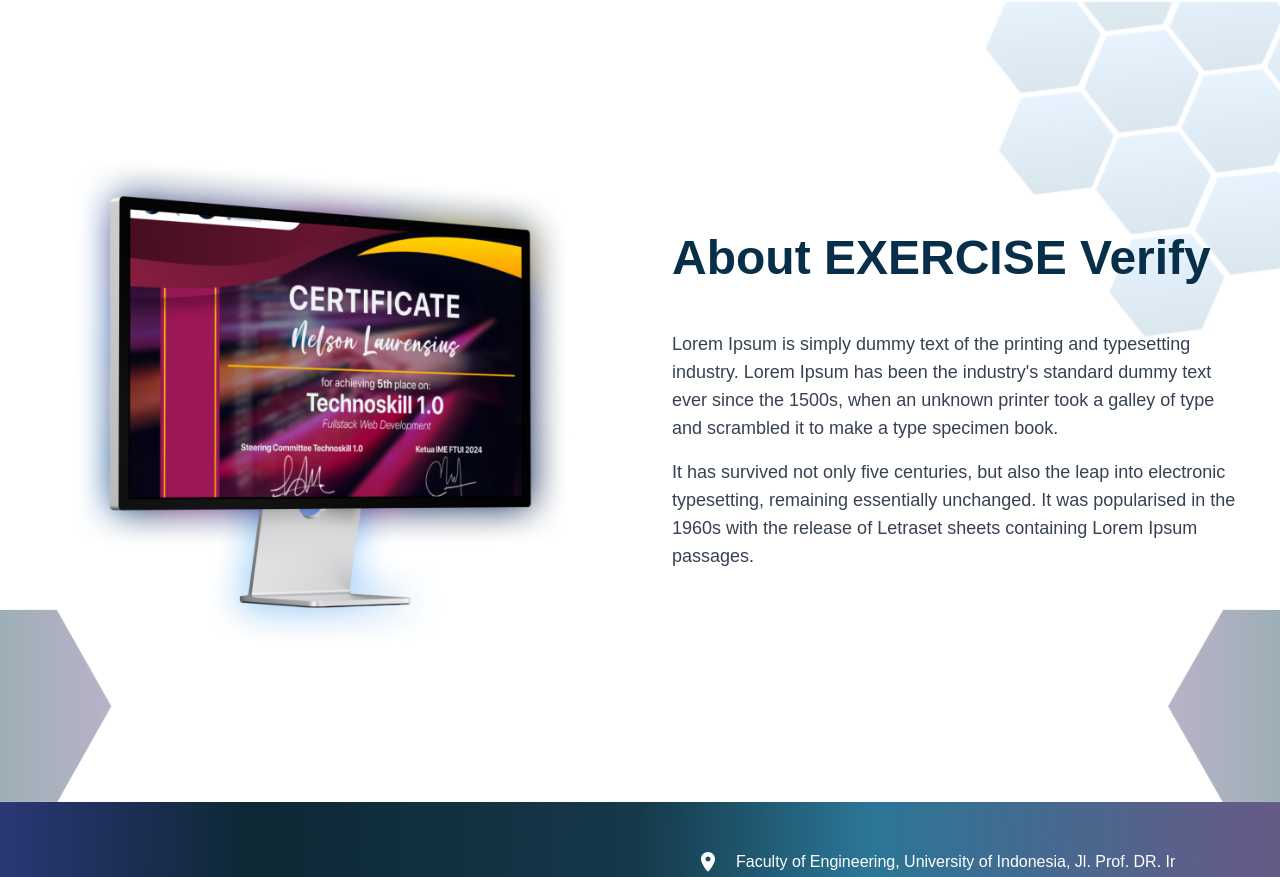
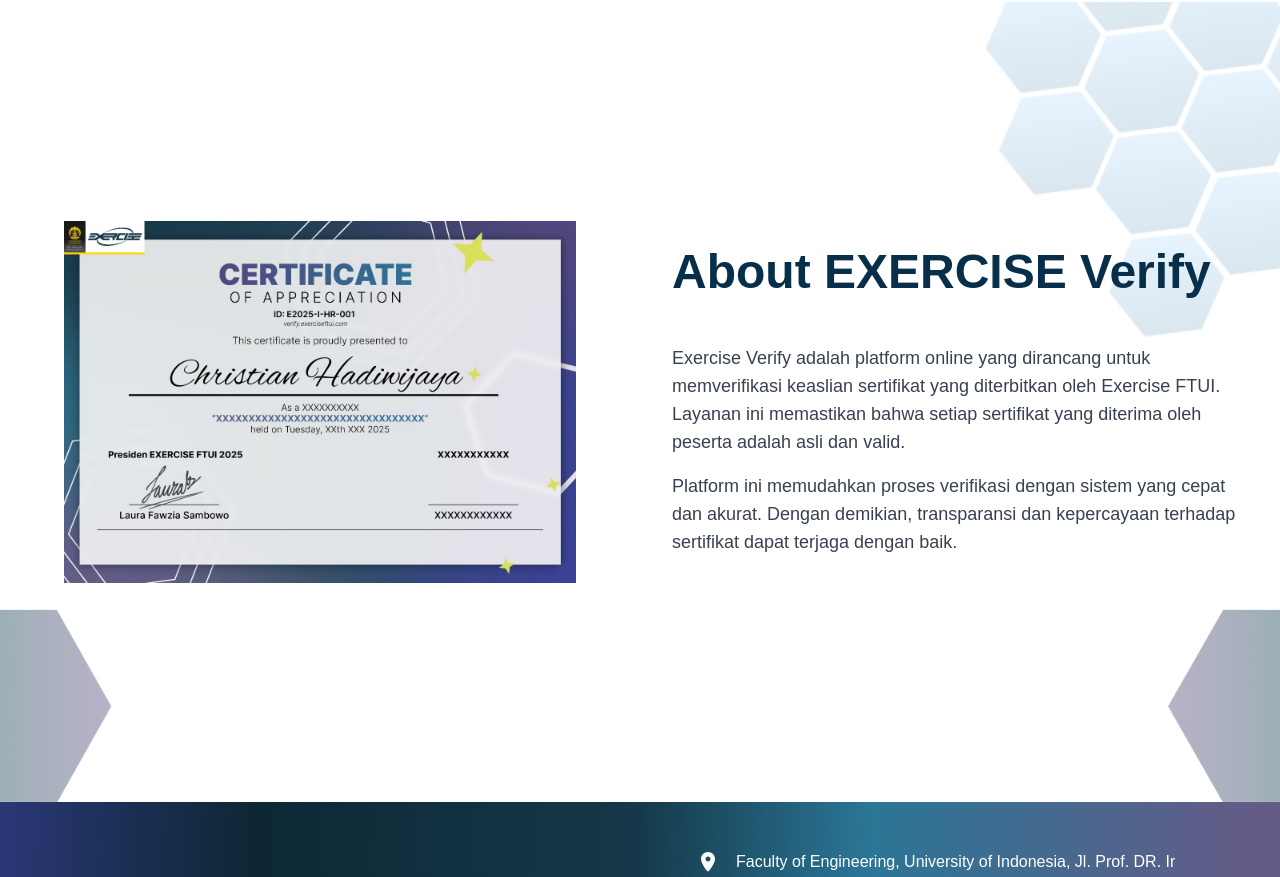
Before and after one commit to Deann7/Exercise-VerifyCertificate, a Next.js app: page / in a window 1280 px wide. Shown: the part 878-1755 px from the top of the page. Built offline with nearby package versions, Linux system fonts and the light colour scheme.

Commit message:
change message

```diff
--- a/src/components/About.js
+++ b/src/components/About.js
@@ -7,7 +7,7 @@
       <div className="container mx-auto flex flex-col md:flex-row items-center gap-8 md:gap-16">
         <div className="w-full md:w-1/2 flex justify-center transform hover:scale-105 transition-all duration-300">
           <img
-            src="/Computer.png"
+            src="/ContohSertifikat.jpg"
             alt="Certificate Example"
             className="max-w-full md:max-w-lg"
           />
@@ -19,14 +19,15 @@
           </h2>
           <div className="space-y-4">
             <p className="text-gray-700 text-base sm:text-lg">
-              Lorem Ipsum is simply dummy text of the printing and typesetting industry.
-              Lorem Ipsum has been the industry's standard dummy text ever since the 1500s,
-              when an unknown printer took a galley of type and scrambled it to make a type specimen book.
+              Exercise Verify adalah platform online yang dirancang untuk
+              memverifikasi keaslian sertifikat yang diterbitkan oleh Exercise
+              FTUI. Layanan ini memastikan bahwa setiap sertifikat yang diterima
+              oleh peserta adalah asli dan valid.
             </p>
             <p className="text-gray-700 text-base sm:text-lg">
-              It has survived not only five centuries, but also the leap into electronic typesetting,
-              remaining essentially unchanged. It was popularised in the 1960s with the release of
-              Letraset sheets containing Lorem Ipsum passages.
+              Platform ini memudahkan proses verifikasi dengan sistem yang cepat
+              dan akurat. Dengan demikian, transparansi dan kepercayaan terhadap
+              sertifikat dapat terjaga dengan baik.
             </p>
           </div>
         </div>
```
Also changed, not shown: public/ContohSertifikat.jpg (added).
